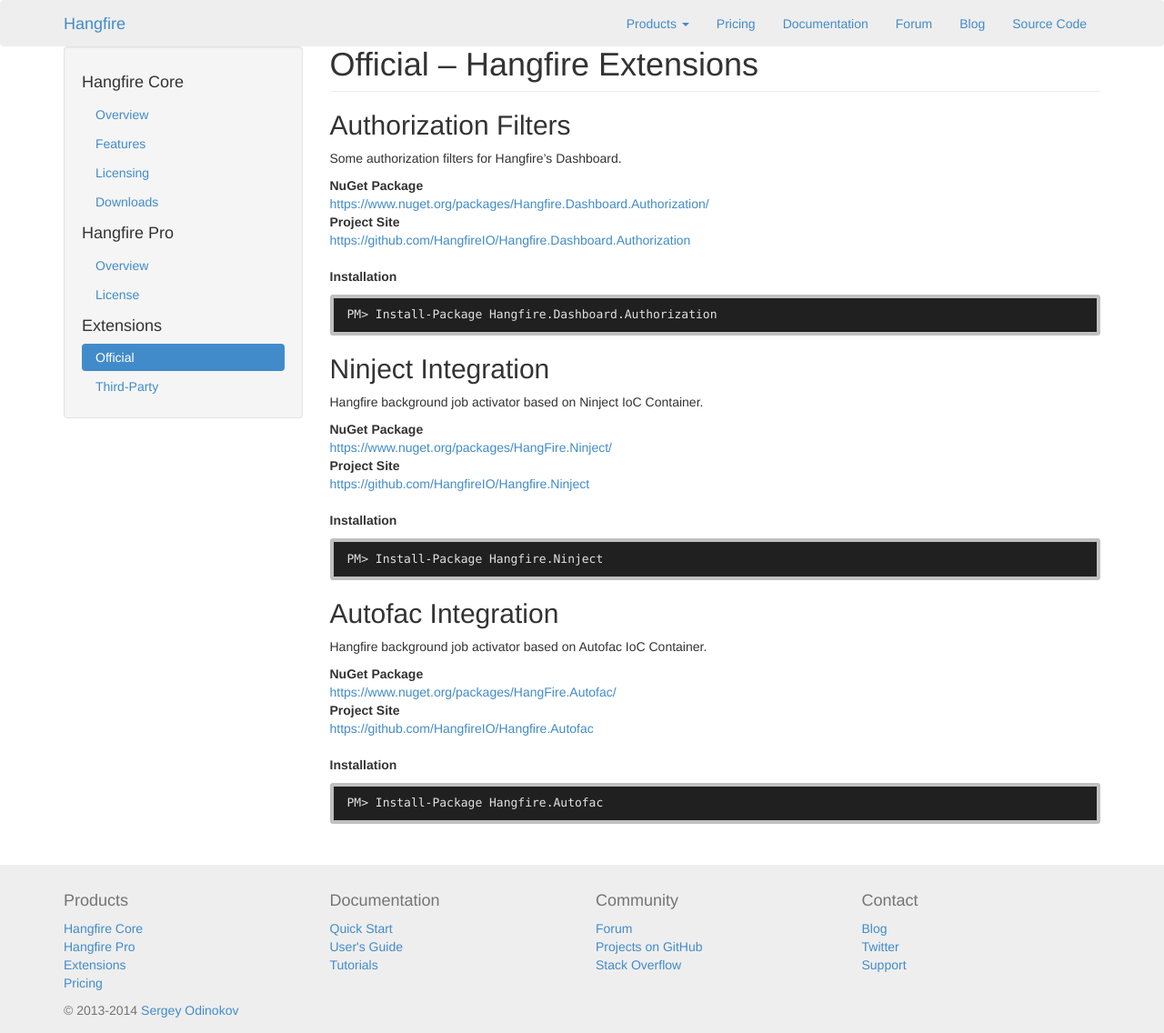
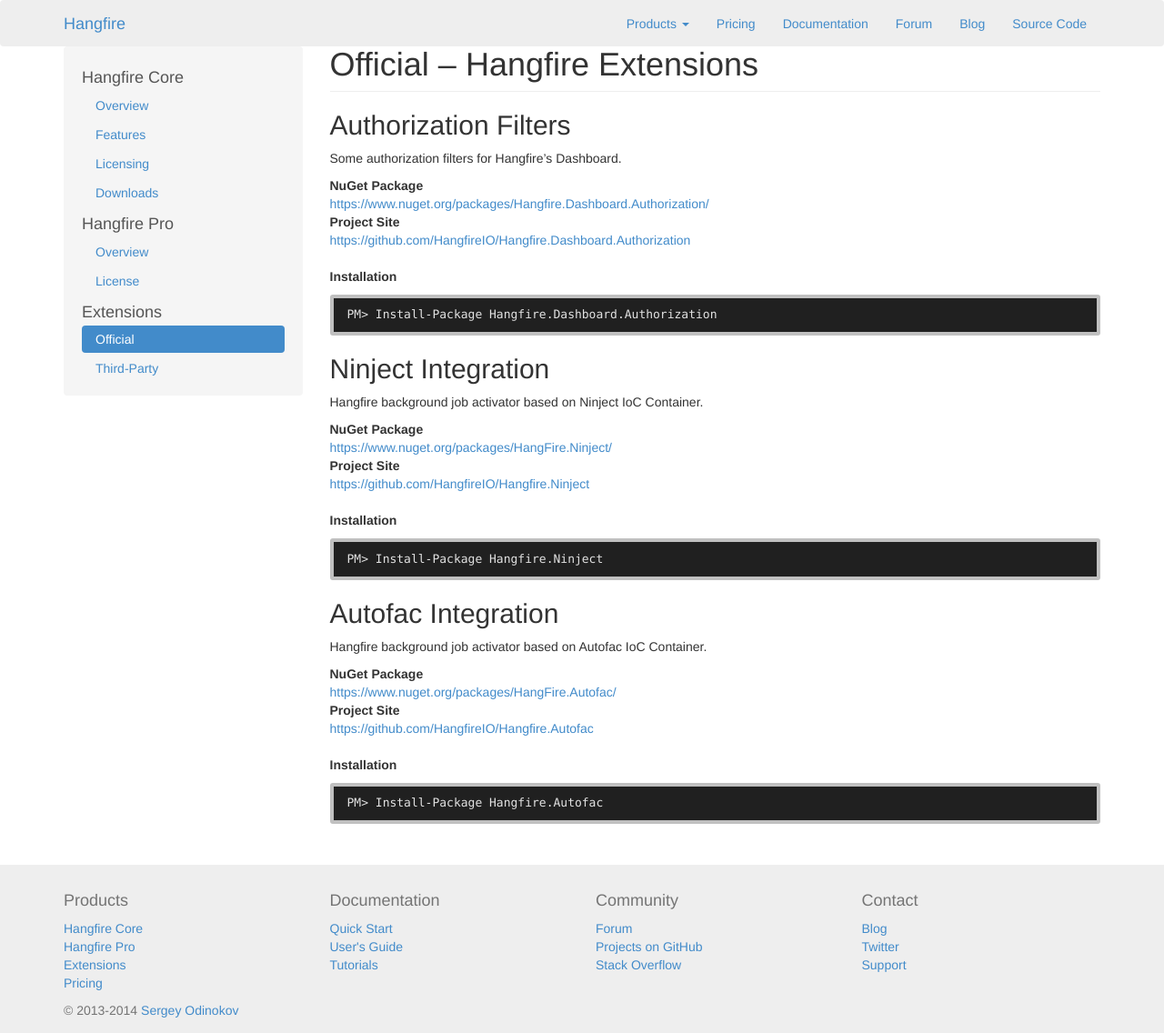
Before and after one commit to HangfireIO/Hangfire.io, a Jekyll site: the page built from extensions/index.md, in a window 1280 px wide. Shown: the whole page at 91% size. Built offline with Jekyll 4.4.1, drawn with Linux system fonts in a browser that asks for light colours; nearby versions of some CDN libraries; Markdown is read by kramdown in place of the engine named in the settings.

Commit message:
Styling for side navigation

```diff
--- a/_layouts/products.html
+++ b/_layouts/products.html
@@ -9,7 +9,7 @@
 <div class="container">
     <div class="row">
         <div class="col-md-3">
-            <div class="well">
+            <div class="nav nav-side">
                 <h4>Hangfire Core</h4>
                 <ul class="nav nav-pills nav-stacked nav-compact">
                     <li {% if page.sub_active == 'core-overview' %}class="active"{% endif %}><a href="/core/">Overview</a></li>
--- a/css/styles.css
+++ b/css/styles.css
@@ -490,3 +490,14 @@
     padding-top: 5px;
     padding-bottom: 5px;
 }
+
+.nav-side {
+    padding: 15px 20px;
+    background-color: #f5f5f5;
+    border-radius: 4px;
+}
+
+.nav-side h4 {
+    margin-bottom: 5px;
+    color: #555;
+}
```
